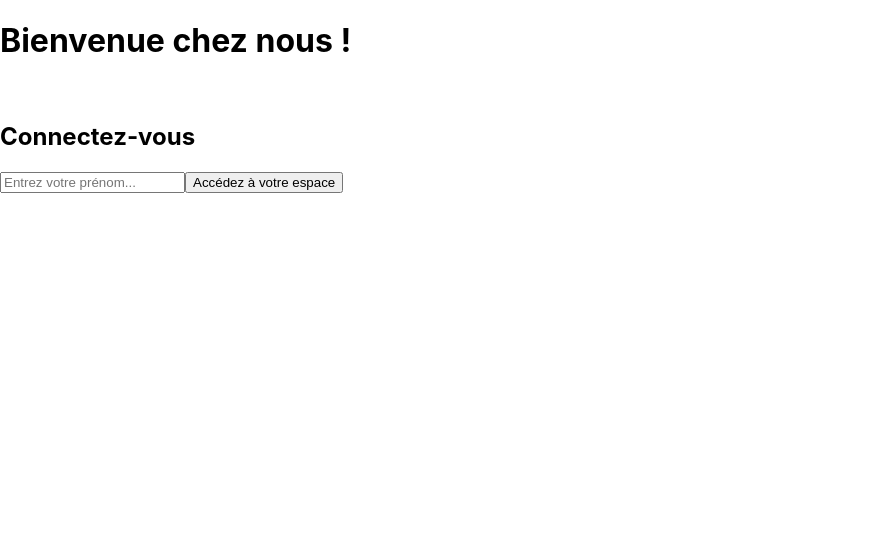
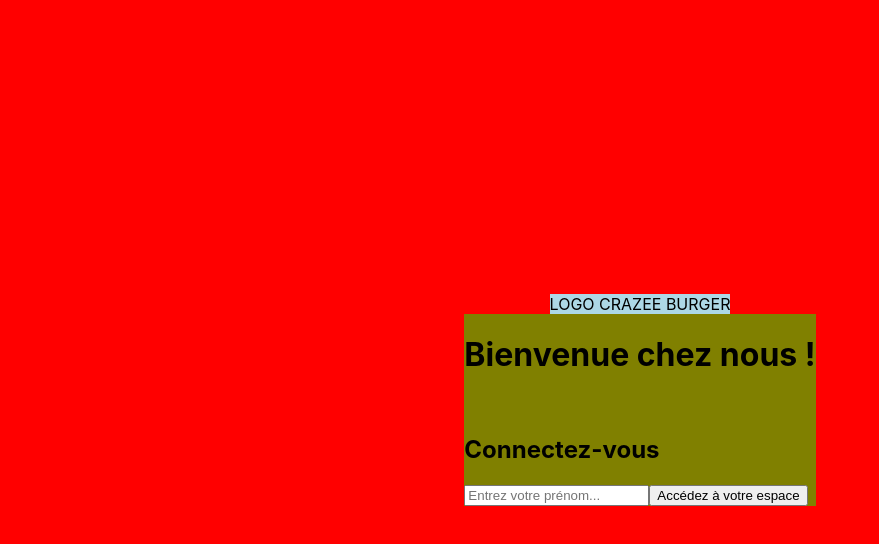
Before and after one commit to nicomil59/crazee-burger, a React (Create React App) app: page / in a window 1280 px wide. Shown: the top 544 px of the page, without its empty margins (0-879 px from the left). Built offline with nearby package versions, Linux system fonts and the light colour scheme.

Commit message:
💄 F03 : LoginPage > add layout

```diff
--- a/src/components/pages/login/LoginForm.js
+++ b/src/components/pages/login/LoginForm.js
@@ -1,5 +1,6 @@
 import React, { useState } from 'react'
 import { Link, useNavigate } from 'react-router-dom';
+import styled from 'styled-components';
 
 const LoginForm = () => {
     const [inputValue, setInputValue] = useState("");
@@ -16,7 +17,7 @@
     };
 
     return (
-    <form onSubmit={handleSubmit}>
+    <LoginFormStyled onSubmit={handleSubmit}>
       <h1>Bienvenue chez nous !</h1>
       <br />
       <h2>Connectez-vous</h2>
@@ -28,8 +29,12 @@
         required
       />
       <button>Accédez à votre espace</button>
-    </form>
+    </LoginFormStyled>
   )
 }
 
 export default LoginForm
+
+const LoginFormStyled = styled.form`
+  background: olive;
+`;
--- a/src/components/pages/login/LoginPage.js
+++ b/src/components/pages/login/LoginPage.js
@@ -1,8 +1,24 @@
 import React from "react";
+import styled from "styled-components";
 import LoginForm from "./LoginForm";
+import Logo from "../../reusable-ui/Logo";
 
 const LoginPage = () => {
-  return <LoginForm />;
+  return (
+    <LoginPageStyled>
+      <Logo />
+      <LoginForm />
+    </LoginPageStyled>
+  );
 };
 
 export default LoginPage;
+
+const LoginPageStyled = styled.div`
+  background: red;
+  height: 100vh;
+  display: flex;
+  justify-content: center;
+  align-items: center;
+  flex-direction: column;
+`;
--- /dev/null
+++ b/src/components/reusable-ui/Logo.js
@@ -0,0 +1,13 @@
+import styled from "styled-components";
+
+const Logo = () => {
+  return (
+    <LogoStyled>LOGO CRAZEE BURGER</LogoStyled>
+  )
+}
+
+export default Logo
+
+const LogoStyled = styled.div`
+  background: lightblue;
+`;
```
